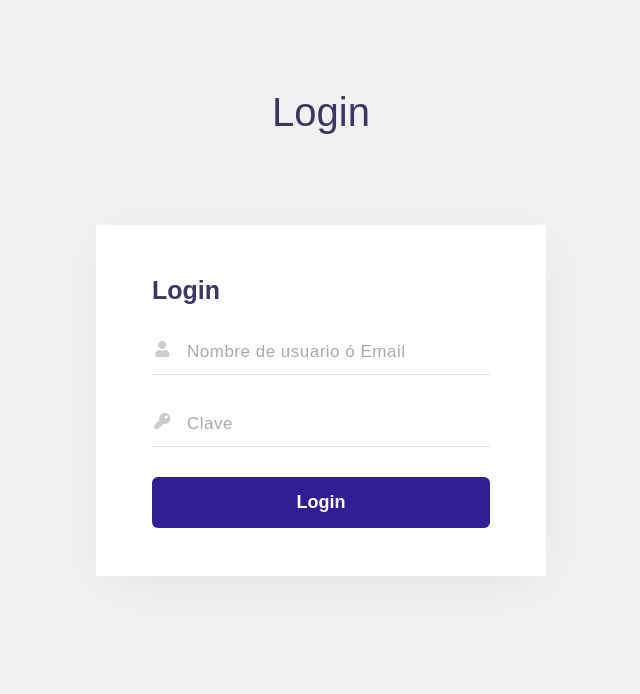
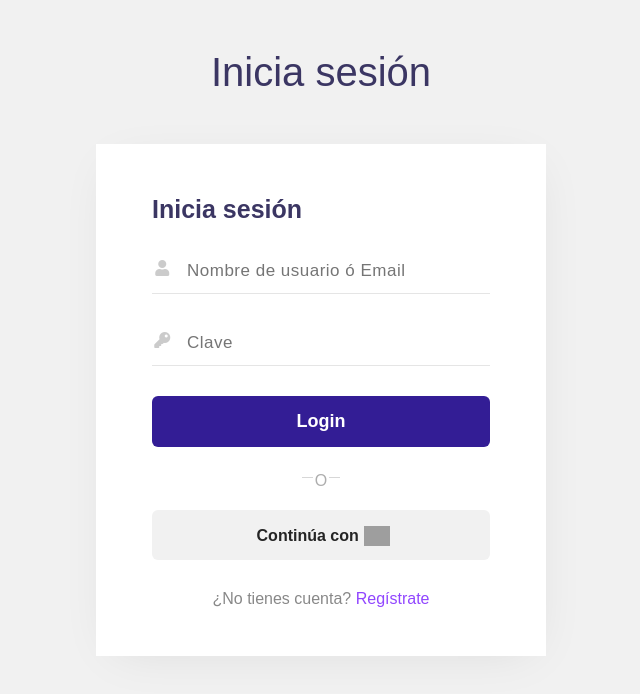
Before and after one commit to Equipo-Nova-Agil/Front, a React (Create React App) app: page / in a window 1280 px wide. Shown: the top 694 px of the page, without its empty margins (319-959 px from the left). Built offline with nearby package versions, Linux system fonts and the light colour scheme; grey boxes are pictures that could not be loaded.

Commit message:
reestructuración del login autenticacion con google

```diff
--- a/src/Components/Login.css
+++ b/src/Components/Login.css
@@ -234,6 +234,11 @@ a.btn.btn-block.btn-social.btn-facebook {
     font-weight: 600;
 }
 
+.logo-nova-agil{
+    width: 50%;
+}
+
+
 h1 {
     text-align: center;
     font-size: 40px;
@@ -275,6 +280,19 @@ p.account a {
 
 p.account a:hover {
     text-decoration: underline;
+}
+
+.login-google {
+    border-radius: 6px;
+    width: 100%;
+    outline: none;
+    height: 50px;
+    padding-bottom: 5px;
+    background-color: #f1f1f1;
+    border: 0px;
+    font-size: 16px;
+    font-weight: 600;
+    color: #242424;
 }
 
 a.forgot {
@@ -373,7 +391,7 @@ p.continue span:after {
 }
 
 .social-login {
-    display: grid;
+    /* display: grid; */
     grid-auto-flow: column;
     grid-gap: 15px;
     margin-bottom: 10px;
@@ -422,9 +440,19 @@ span.fab{
     font-size: 15px;
     color: #fff;
     background: #ea4335;
+    margin: 2px 10px;
 }
 
-.google:hover {
+.img-google {
+    height: 20px;
+    position: relative;
+    bottom: -5px;
+    left: 5px;
+}
+
+
+
+/* .google:hover {
     background: #ea4335;
     color: #fff;
 }
@@ -432,18 +460,17 @@ span.fab{
     opacity: .8;
 }
 ::-webkit-input-placeholder {
-    /* Edge */
+
     color: #aaa;
 }
 
 :-ms-input-placeholder {
-    /* Internet Explorer 10-11 */
     color: #aaa;
-}
+} */
 
-::placeholder {
+/* ::placeholder {
     color: #aaa;
-}
+} */
 
 /** Responsive **/
 @media screen and (max-width: 1440px) {}
--- a/src/Components/Login.jsx
+++ b/src/Components/Login.jsx
@@ -1,17 +1,18 @@
 import React from 'react';
 import "./Login.css"
+
 
 const Login = () => {
     return (
         <>
         <div class="signinform">
-        <h1>Login</h1>
+        <h1>Inicia sesión</h1>
         {/* container */}
         <div class="container">
             {/* main content */}
             <div class="w3l-form-info">
                 <div class="w3_info">
-                    <h2 id="login">Login</h2>
+                    <h2 id="login">Inicia sesión</h2>
                     <form action="#" method="post">
                         <div class="input-group">
                             <span><i class="fas fa-user" aria-hidden="true"></i></span>
@@ -32,10 +33,10 @@ const Login = () => {
                         --> */}
                         <button class="btn btn-primary btn-block" type="submit">Login</button>
                     </form>
-                    {/* <!--
-                        <p class="continue"><span>or Login with</span></p>
+
+                        <p class="continue"><span>O</span></p>
                         <div class="social-login">
-                            <a href="#facebook">
+                            {/* <a href="#facebook">
                                 <div class="facebook">
                                     <span class="fab fa-facebook-f" aria-hidden="true"></span>
 
@@ -45,15 +46,18 @@ const Login = () => {
                                 <div class="twitter">
                                     <span class="fab fa-twitter" aria-hidden="true"></span>
                                 </div>
-                            </a>
+                            </a> */}
                             <a href="#google">
-                                <div class="google">
-                                    <span class="fab fa-google" aria-hidden="true"></span>
-                                </div>
+                                <button className="login-google">
+                                    <span>Continúa con</span>
+                                    <span><img className="img-google" src="https://img.pngio.com/google-logo-2015-png-image-purepng-free-transparent-cc0-png-google-logo-transparent-10000_3382.png" alt="" /></span>
+                                    {/* <span class="fab fa-google google" aria-hidden="true"></span> */}
+
+                                </button>
                             </a>
                         </div>
-                        <p class="account">Don't have an account? <a href="#signup">Sign up</a></p>
-                    --> */}
+                        <p class="account">¿No tienes cuenta? <a href="#signup">Regístrate</a></p>
+
                 </div>
             </div>
             {/* <!-- //main content --> */}
```
